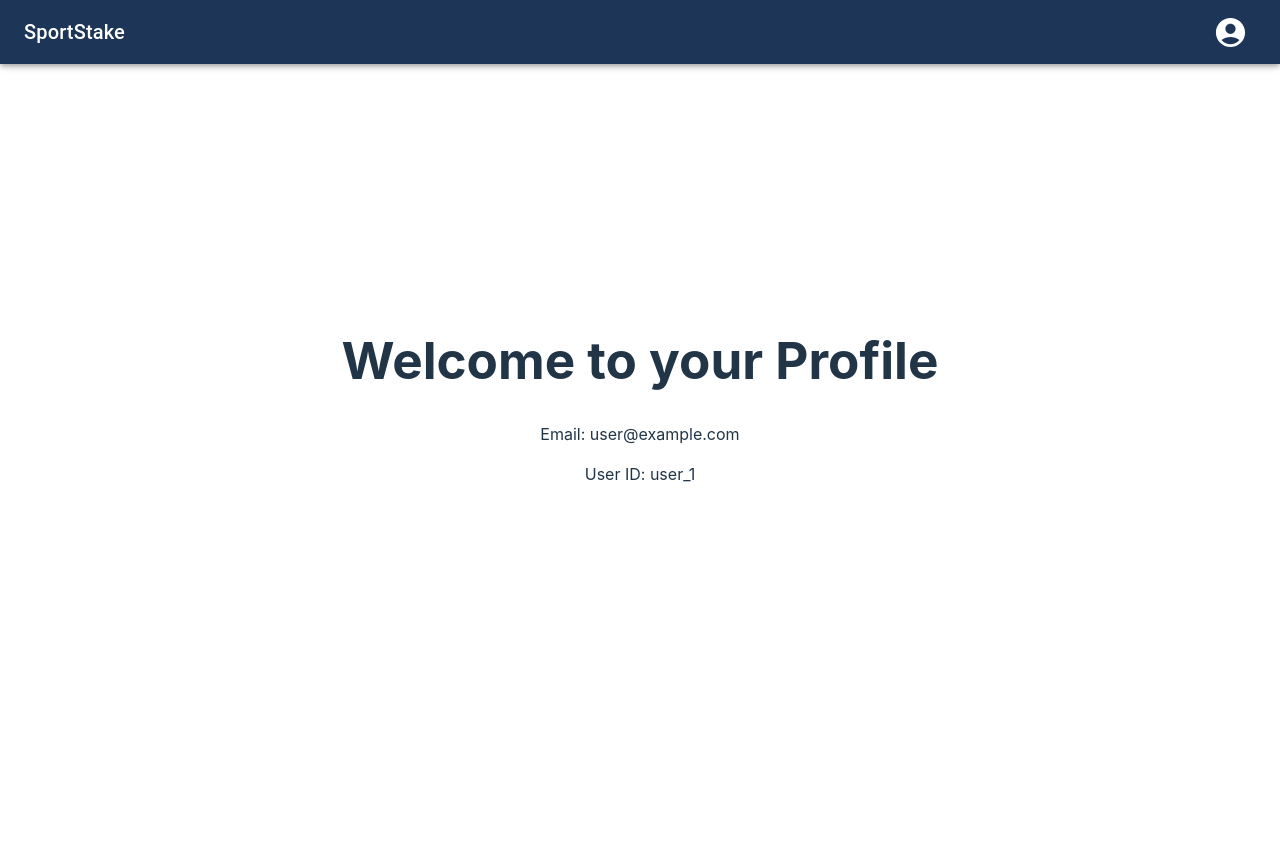
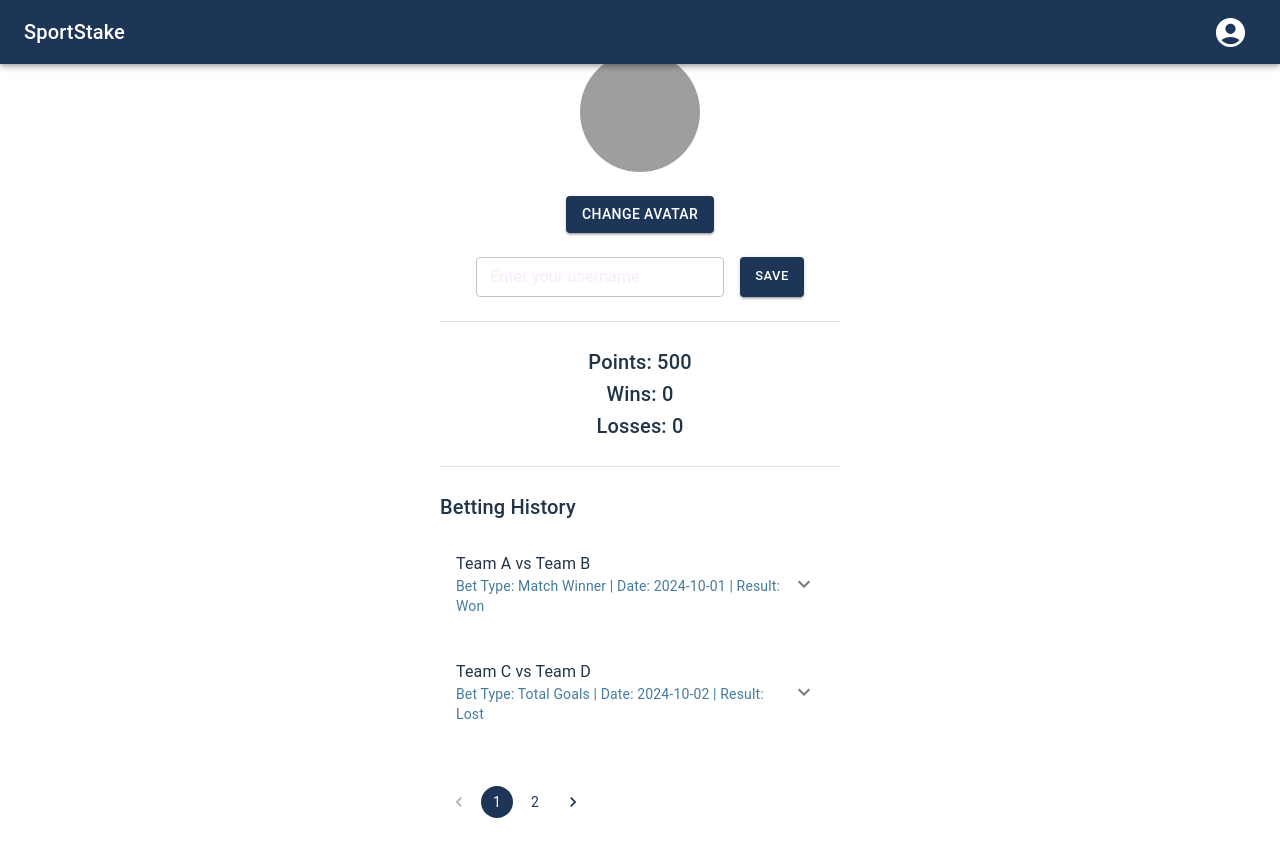
Before and after one commit to AwdiTech/SportStake, a React (Vite) app: page /profile/1 in a window 1280 px wide. Shown: the top 856 px of the page. Before the commit the page ends 800 px from the top, so only its background shows below. Built offline with nearby package versions, Linux system fonts and the light colour scheme; no server answers; the database is empty; sample sign-in values are in the browser's storage; grey boxes are pictures that could not be loaded.

Commit message:
added profile page

```diff
--- a/package.json
+++ b/package.json
@@ -19,7 +19,8 @@
     "react-dom": "^18.3.1",
     "react-icons": "^5.3.0",
     "react-router-dom": "^6.26.2",
-    "sass": "^1.79.4"
+    "sass": "^1.79.4",
+    "uuid": "^10.0.0"
   },
   "devDependencies": {
     "@eslint/js": "^9.9.0",
--- a/src/FirebaseConfig.js
+++ b/src/FirebaseConfig.js
@@ -3,6 +3,7 @@ import { initializeApp } from "firebase/app";
 import { getAuth } from "firebase/auth";
 import { getFirestore } from "firebase/firestore";
 import { getDatabase } from "firebase/database";
+import { getStorage } from "firebase/storage";
 // TODO: Add SDKs for Firebase products that you want to use
 // https://firebase.google.com/docs/web/setup#available-libraries
 
@@ -25,4 +26,5 @@ export const auth = getAuth(app);
 export const db = getDatabase(app);
 
 export const firestore = getFirestore(app);
+export const storage = getStorage(app);
 export default app;
--- /dev/null
+++ b/src/components/BettingHistory.jsx
@@ -0,0 +1,136 @@
+import { useState } from "react";
+import {
+  Box,
+  List,
+  ListItem,
+  ListItemText,
+  Collapse,
+  IconButton,
+  Typography,
+  Pagination,
+} from "@mui/material";
+import ExpandLessIcon from "@mui/icons-material/ExpandLess";
+import ExpandMoreIcon from "@mui/icons-material/ExpandMore";
+
+const sampleBettingHistory = [
+  {
+    betId: "1",
+    matchTeams: "Team A vs Team B",
+    matchDate: "2024-10-01",
+    betType: "Match Winner",
+    betAmount: 100,
+    betOdds: 2.5,
+    betPrediction: "Team A wins",
+    result: "Won",
+    winnings: 250,
+    finalScore: "2-1",
+  },
+  {
+    betId: "2",
+    matchTeams: "Team C vs Team D",
+    matchDate: "2024-10-02",
+    betType: "Total Goals",
+    betAmount: 50,
+    betOdds: 1.8,
+    betPrediction: "Over 2.5 goals",
+    result: "Lost",
+    winnings: 0,
+    finalScore: "1-1",
+  },
+  {
+    betId: "3",
+    matchTeams: "Team E vs Team F",
+    matchDate: "2024-10-03",
+    betType: "First Goalscorer",
+    betAmount: 30,
+    betOdds: 3.0,
+    betPrediction: "Player X scores first",
+    result: "Lost",
+    winnings: 0,
+    finalScore: "0-2",
+  },
+  // Add more sample data as needed
+];
+
+const BettingHistory = () => {
+  const [expandedBet, setExpandedBet] = useState(null);
+  const [currentPage, setCurrentPage] = useState(1);
+  const itemsPerPage = 2;
+
+  const indexOfLastItem = currentPage * itemsPerPage;
+  const indexOfFirstItem = indexOfLastItem - itemsPerPage;
+  const currentItems = sampleBettingHistory.slice(
+    indexOfFirstItem,
+    indexOfLastItem
+  );
+
+  const handleExpandClick = (betId) => {
+    setExpandedBet(expandedBet === betId ? null : betId);
+  };
+
+  const handlePageChange = (event, value) => {
+    setCurrentPage(value);
+  };
+
+  return (
+    <Box>
+      <Typography variant="h6" gutterBottom textAlign="left">
+        Betting History
+      </Typography>
+      <List>
+        {currentItems.map((bet) => (
+          <Box key={bet.betId} mb={2}>
+            <ListItem button onClick={() => handleExpandClick(bet.betId)}>
+              <ListItemText
+                primary={`${bet.matchTeams}`}
+                secondary={`Bet Type: ${bet.betType} | Date: ${bet.matchDate} | Result: ${bet.result}`}
+              />
+              <IconButton onClick={() => handleExpandClick(bet.betId)}>
+                {expandedBet === bet.betId ? (
+                  <ExpandLessIcon />
+                ) : (
+                  <ExpandMoreIcon />
+                )}
+              </IconButton>
+            </ListItem>
+
+            <Collapse
+              in={expandedBet === bet.betId}
+              timeout="auto"
+              unmountOnExit
+            >
+              <Box p={2}>
+                <Typography variant="body2">
+                  Bet Amount: {bet.betAmount}
+                </Typography>
+                <Typography variant="body2">Odds: {bet.betOdds}</Typography>
+                <Typography variant="body2">
+                  Prediction: {bet.betPrediction}
+                </Typography>
+                <Typography variant="body2">
+                  Final Score: {bet.finalScore}
+                </Typography>
+                {bet.result === "Won" && (
+                  <Typography variant="body2" color="success.main">
+                    Winnings: {bet.winnings}
+                  </Typography>
+                )}
+              </Box>
+            </Collapse>
+          </Box>
+        ))}
+      </List>
+
+      {/* Pagination */}
+      <Pagination
+        count={Math.ceil(sampleBettingHistory.length / itemsPerPage)}
+        page={currentPage}
+        onChange={handlePageChange}
+        color="primary"
+        sx={{ mt: 3 }}
+      />
+    </Box>
+  );
+};
+
+export default BettingHistory;
--- a/src/pages/Profile/Profile.jsx
+++ b/src/pages/Profile/Profile.jsx
@@ -1,13 +1,180 @@
-import { auth } from "../../FirebaseConfig";
+import { useState, useEffect } from "react";
+import { auth, db, storage } from "../../FirebaseConfig";
+import { ref, get, child, update } from "firebase/database";
+import {
+  TextField,
+  Button,
+  Avatar,
+  Typography,
+  Box,
+  Divider,
+} from "@mui/material";
+import { v4 as uuidv4 } from "uuid";
+import {
+  uploadBytesResumable,
+  getDownloadURL,
+  ref as storageRef,
+} from "firebase/storage"; // Firebase storage
+import BettingHistory from "../../components/BettingHistory";
 
 export default function Profile() {
-  const user = auth.currentUser; // Directly access the authenticated user
+  const [username, setUsername] = useState("");
+  const [avatar, setAvatar] = useState(null);
+  const [points, setPoints] = useState(500);
+  const [wins, setWins] = useState(0);
+  const [losses, setLosses] = useState(0);
+  const [isUsernameEditable, setIsUsernameEditable] = useState(true);
+  const [isUsernameTaken, setIsUsernameTaken] = useState(false);
+
+  const userId = auth.currentUser?.uid;
+
+  useEffect(() => {
+    const fetchProfile = async () => {
+      const dbRef = ref(db);
+      const snapshot = await get(child(dbRef, `users/${userId}`));
+      if (snapshot.exists()) {
+        const data = snapshot.val();
+        setUsername(data.username);
+        setAvatar(data.avatar);
+        setPoints(data.points);
+        setWins(data.wins);
+        setLosses(data.losses);
+
+        if (data.username) {
+          setIsUsernameEditable(false);
+        }
+      }
+    };
+    fetchProfile();
+  }, [userId]);
+
+  const handleUsernameSave = async () => {
+    if (username.trim() === "") {
+      alert("Username cannot be empty.");
+      return;
+    }
+
+    const dbRef = ref(db);
+    const snapshot = await get(child(dbRef, "users"));
+    const users = snapshot.val();
+    const isUnique = !Object.values(users || {}).some(
+      (user) => user.username === username
+    );
+
+    if (!isUnique) {
+      setIsUsernameTaken(true);
+      return;
+    }
+
+    update(ref(db, `users/${userId}`), { username });
+    setIsUsernameEditable(false);
+    setIsUsernameTaken(false);
+  };
+
+  const handleAvatarChange = (event) => {
+    const file = event.target.files[0];
+    if (file) {
+      const avatarRef = storageRef(storage, `avatars/${uuidv4()}`);
+      const uploadTask = uploadBytesResumable(avatarRef, file);
+
+      uploadTask.on(
+        "state_changed",
+        () => {},
+        (error) => {
+          console.error("Error uploading avatar:", error);
+        },
+        () => {
+          getDownloadURL(uploadTask.snapshot.ref).then((downloadURL) => {
+            update(ref(db, `users/${userId}`), { avatar: downloadURL });
+            setAvatar(downloadURL);
+          });
+        }
+      );
+    }
+  };
 
   return (
-    <div>
-      <h1>Welcome to your Profile</h1>
-      <p>Email: {user.email}</p>
-      <p>User ID: {user.uid}</p>
-    </div>
+    <Box
+      textAlign="center"
+      mt={5}
+      sx={{ padding: "20px", maxWidth: "400px", margin: "0 auto" }}
+    >
+      {/* Avatar Section */}
+      <Box mb={3}>
+        <Avatar
+          src={avatar || "/default-avatar.png"}
+          alt="Avatar"
+          sx={{ width: 120, height: 120, margin: "0 auto", mb: 2 }}
+        />
+        <Button variant="contained" component="label" sx={{ mt: 1 }}>
+          Change Avatar
+          <input
+            type="file"
+            hidden
+            accept="image/*"
+            onChange={handleAvatarChange}
+          />
+        </Button>
+      </Box>
+
+      <Box mb={3} textAlign="center">
+        {/* Conditionally Render */}
+        {isUsernameEditable ? (
+          <Box display="flex" alignItems="center" justifyContent="center">
+            <TextField
+              value={username}
+              onChange={(e) => setUsername(e.target.value)}
+              variant="outlined"
+              size="small"
+              sx={{ marginRight: 2 }}
+              placeholder="Enter your username"
+              slotProps={{
+                input: {
+                  style: { color: "#f1ccf9" },
+                },
+              }}
+            />
+            <Button
+              variant="contained"
+              onClick={handleUsernameSave}
+              size="small"
+              sx={{ height: "40px" }}
+            >
+              Save
+            </Button>
+          </Box>
+        ) : (
+          // If the username is already set, show it on the same line as "Username:"
+          <Box display="flex" justifyContent="center" alignItems="center">
+            <Typography variant="h6" sx={{ marginRight: 1 }}>
+              Username:
+            </Typography>
+            <Typography variant="h5">{username}</Typography>
+          </Box>
+        )}
+
+        {isUsernameTaken && (
+          <Typography color="error" mt={2}>
+            This username is already taken. Please choose another.
+          </Typography>
+        )}
+      </Box>
+
+      {/* Divider */}
+      <Divider sx={{ my: 3 }} />
+
+      {/* User Stats */}
+      <Box>
+        <Typography variant="h6">Points: {points}</Typography>
+        <Typography variant="h6">Wins: {wins || 0}</Typography>
+        <Typography variant="h6">Losses: {losses || 0}</Typography>
+      </Box>
+
+      {/* Divider */}
+      <Divider sx={{ my: 3 }} />
+
+      {/* Betting History Section */}
+      <BettingHistory />
+    </Box>
   );
 }
```
Also changed, not shown: 1 other file (tests, documents, lock files or other folders).
